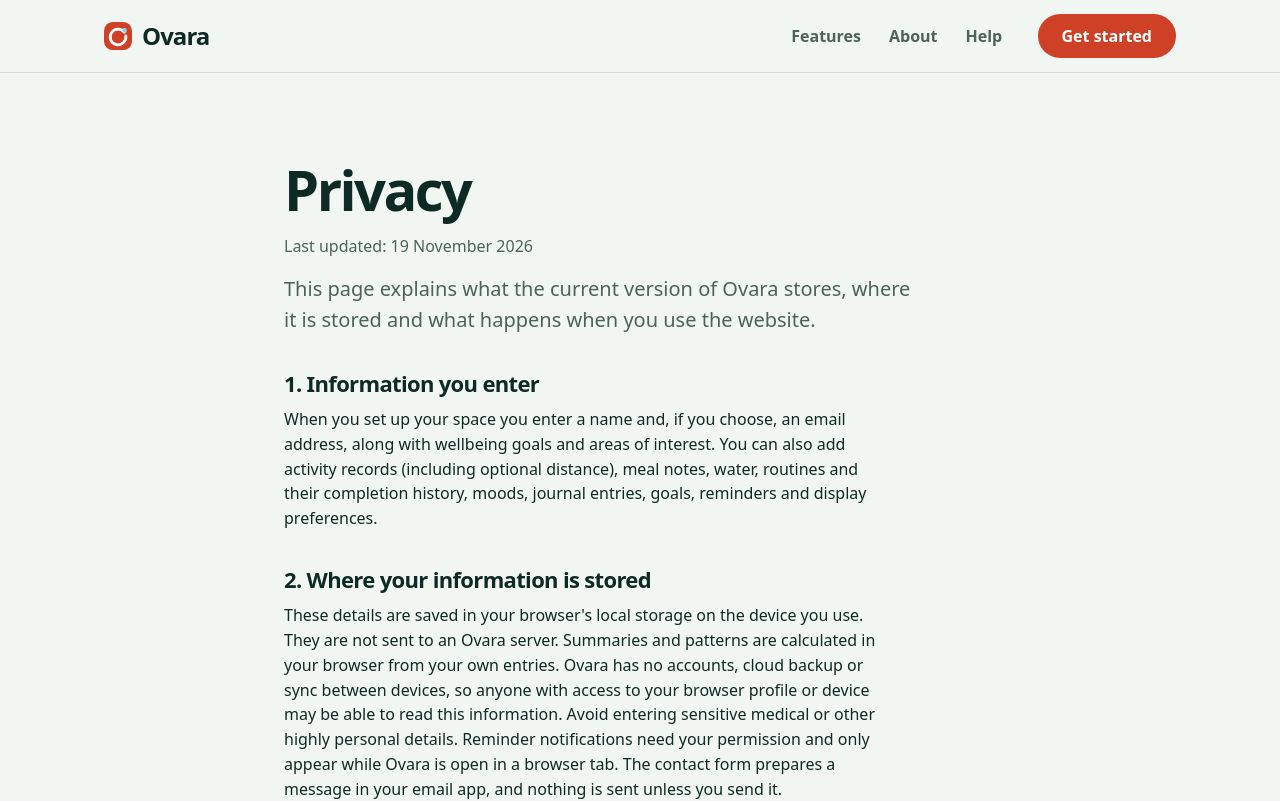
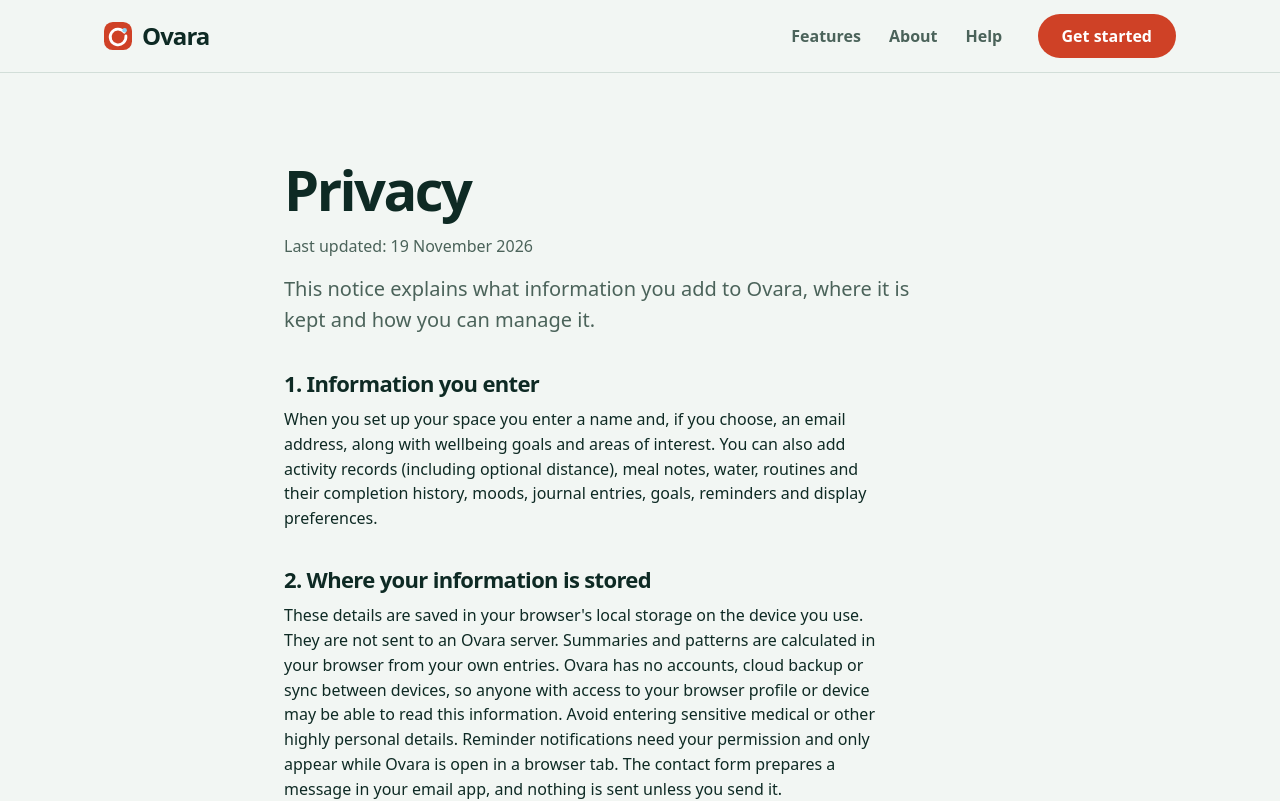
Before and after one commit to Wuraola-Adebisi/Ovara, a React (Vite) app: page /privacy in a window 1280 px wide. Shown: the top 801 px of the page. Built offline with nearby package versions, Linux system fonts and the light colour scheme.

Commit message:
Clarify privacy and service terms

```diff
--- a/src/pages/PrivacyPage.tsx
+++ b/src/pages/PrivacyPage.tsx
@@ -5,7 +5,7 @@ export default function PrivacyPage() {
   return <LegalPage
     title="Privacy"
     updated="19 November 2026"
-    intro="This page explains what the current version of Ovara stores, where it is stored and what happens when you use the website."
+    intro="This notice explains what information you add to Ovara, where it is kept and how you can manage it."
     sections={[
       { heading: 'Information you enter', body: <p>When you set up your space you enter a name and, if you choose, an email address, along with wellbeing goals and areas of interest. You can also add activity records (including optional distance), meal notes, water, routines and their completion history, moods, journal entries, goals, reminders and display preferences.</p> },
       { heading: 'Where your information is stored', body: <p>These details are saved in your browser's local storage on the device you use. They are not sent to an Ovara server. Summaries and patterns are calculated in your browser from your own entries. Ovara has no accounts, cloud backup or sync between devices, so anyone with access to your browser profile or device may be able to read this information. Avoid entering sensitive medical or other highly personal details. Reminder notifications need your permission and only appear while Ovara is open in a browser tab. The contact form prepares a message in your email app, and nothing is sent unless you send it.</p> },
```
